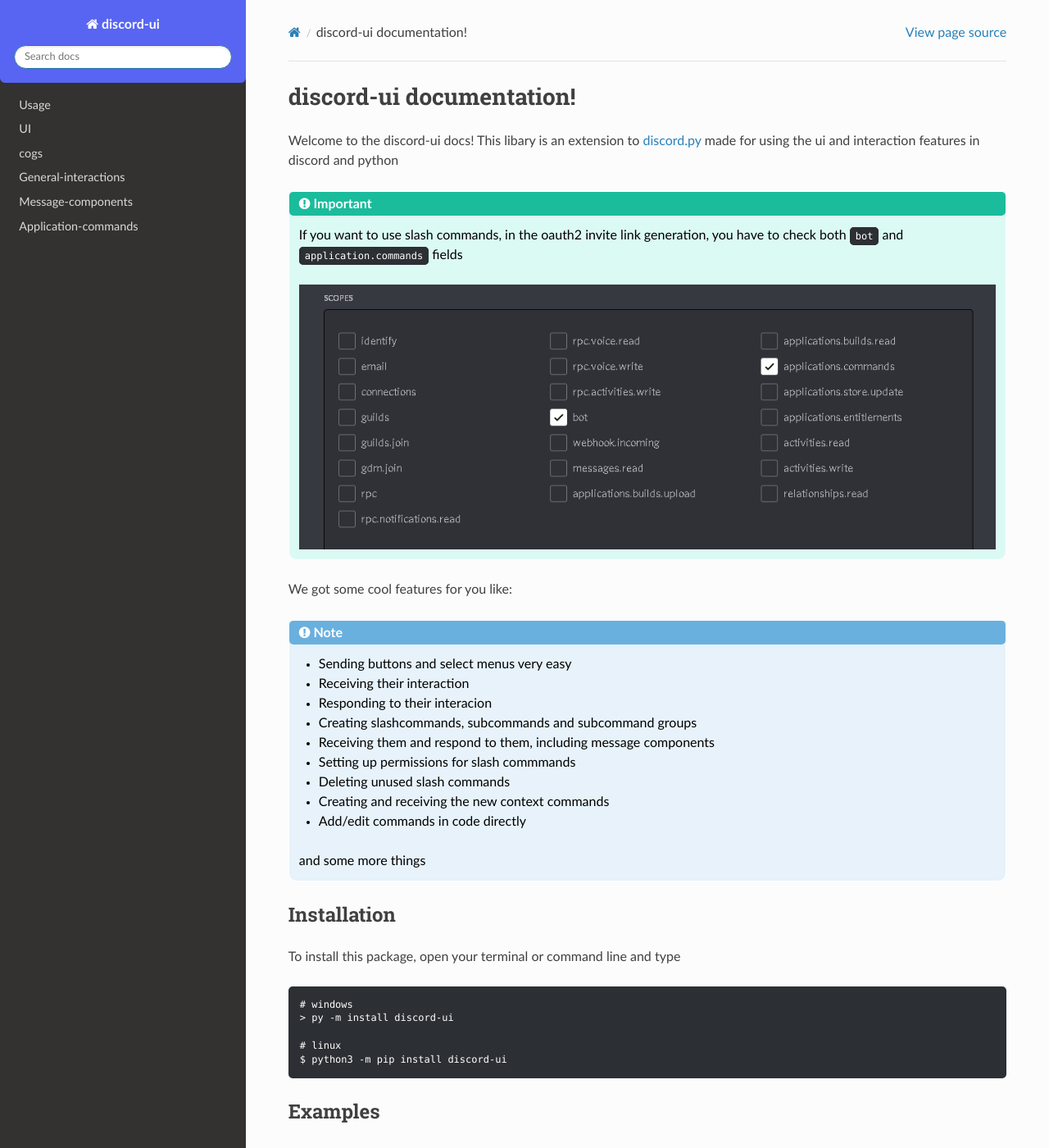
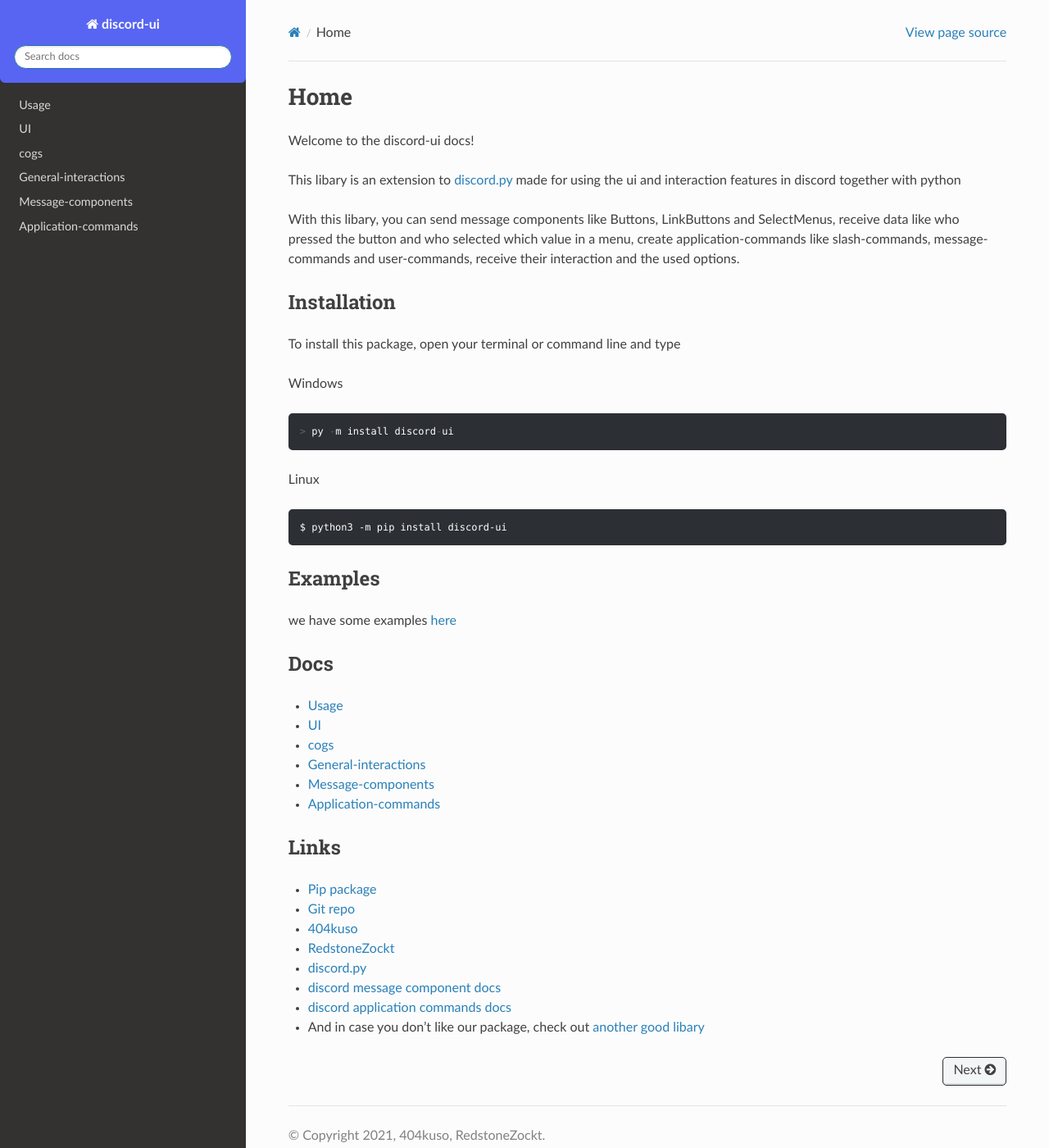
Before and after one commit to discord-py-ui/discord-ui, a Sphinx documentation site: the page built from docs/source/index.rst, in a window 1280 px wide and 1400 px high. Shown: the whole window at 82% size. Built offline with Sphinx 7.4.7 and the Read the Docs theme 2.0.0, drawn with Linux system fonts in a browser that asks for light colours.

Commit message:
updated docs

```diff
--- a/docs/source/_static/js/override_page.js
+++ b/docs/source/_static/js/override_page.js
@@ -49,8 +49,8 @@
     change_color("k", "#eb52ff")
     // function name
     change_color("nf", "#5c9aff")
-    // create class instance
-    // change_color("n", )
+    // Decorators
+    change_color("nd", "#FE0")
 
     // built-in function calls
     change_color("nb", "#ecfc5b")
--- a/docs/source/conf.py
+++ b/docs/source/conf.py
@@ -35,17 +35,23 @@
 # Add any Sphinx extension module names here, as strings. They can be
 # extensions coming with Sphinx (named 'sphinx.ext.*') or your custom
 # ones.
-extensions = ['sphinx.ext.autodoc', 'sphinx.ext.autosummary', 'sphinx_rtd_theme']
+extensions = ['sphinx.ext.autodoc', 'sphinx.ext.autosummary', 'sphinx_rtd_theme', 'sphinx_copybutton']
 autosummary_generate = True
 
 # Add any paths that contain templates here, relative to this directory.
 templates_path = ['_templates']
+
 
 # List of patterns, relative to source directory, that match files and
 # directories to ignore when looking for source files.
 # This pattern also affects html_static_path and html_extra_path.
 exclude_patterns = []
 
+
+# -- Options for copy-button -------------------------------------------------
+
+copybutton_prompt_text = r">>> |\.\.\. |\$ |In \[\d*\]: |> "
+copybutton_prompt_is_regexp = True
 
 # -- Options for HTML output -------------------------------------------------
 
--- a/docs/source/index.rst
+++ b/docs/source/index.rst
@@ -1,35 +1,18 @@
 ======================================================
-discord-ui documentation!
+Home
 ======================================================
 
 
 Welcome to the discord-ui docs!
-This libary is an extension to `discord.py <https://github.com/Rapptz/discord.py>`__ made for using the ui and interaction features in discord and python
 
-.. important::
+This libary is an extension to `discord.py <https://github.com/Rapptz/discord.py>`__ made for using
+the ui and interaction features in discord together with python
 
-   If you want to use slash commands, in the oauth2 invite link generation,
-   you have to check both ``bot`` and ``application.commands`` fields
 
-   .. image:: images/slash/invite_scope.png
-      :width: 1000
-
-We got some cool features for you like:
-
-.. note::
-
-   *  Sending buttons and select menus very easy
-   *  Receiving their interaction
-   *  Responding to their interacion
-   *  Creating slashcommands, subcommands and subcommand groups
-   *  Receiving them and respond to them, including message components
-   *  Setting up permissions for slash commmands
-   *  Deleting unused slash commands
-   *  Creating and receiving the new context commands
-   *  Add/edit commands in code directly
-
-   and some more things
-
+With this libary, you can send message components like Buttons, LinkButtons and SelectMenus,
+receive data like who pressed the button and who selected which value in a menu, create
+application-commands like slash-commands, message-commands and user-commands, receive their interaction and
+the used options.
 
 
 Installation
@@ -37,13 +20,19 @@
 
 To install this package, open your terminal or command line and type
 
+
+Windows
+
 .. code-block::
 
-   # windows
    > py -m install discord-ui
 
-   # linux
+Linux
+
+.. code-block::
+
    $ python3 -m pip install discord-ui
+
 
 
 Examples
```
Also changed, not shown: docs/source/usage.rst (+12 -2 lines).
